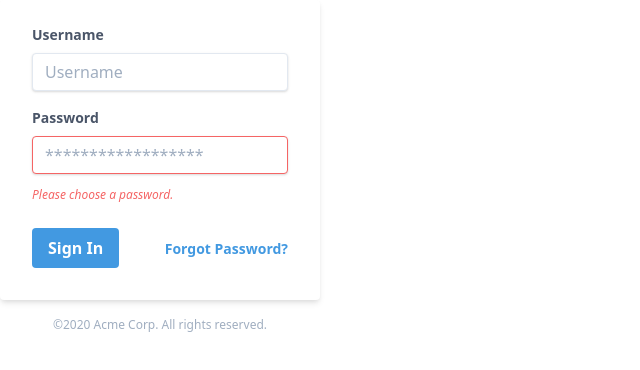
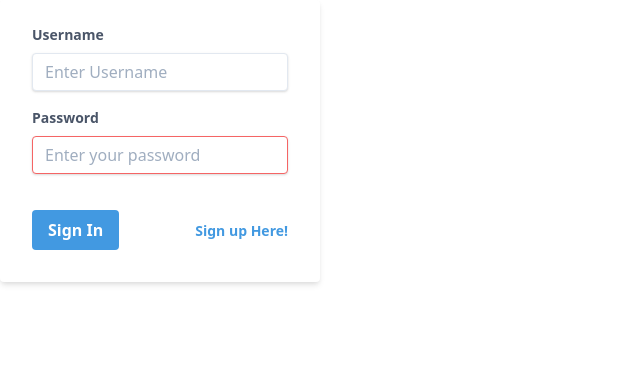
Before and after one commit to ttw4-mud/client, a React (Create React App) app: page / in a window 1280 px wide. Shown: the top 370 px of the page, without its empty margins (0-640 px from the left). Built offline with nearby package versions, Linux system fonts and the light colour scheme.

Commit message:
validation using yup/formik

```diff
--- a/src/components/SignIn.js
+++ b/src/components/SignIn.js
@@ -1,58 +1,140 @@
 import React from "react";
+import axios from "axios";
+import { withFormik, Formik } from "formik";
+import { Link } from "react-router-dom";
+import * as Yup from "yup";
 
-const SignIn = () => {
+const SignupSchema = Yup.object().shape({
+  username: Yup.string()
+    .max(50, "Username be less than 50 characters")
+    .required("Username is Required"),
+  email: Yup.string().email("Invalid email").required("Email required"),
+  password: Yup.string()
+    .required("password required")
+    .min(8, "Password is too short - should be 8 chars minimum.")
+    .matches(/(?=.*[0-9])/, "Password must contain a number."),
+});
+const SignUp = () => (
+  <div>
+    <Formik
+      initialValues={{
+        username: "",
+        email: "",
+        password: "",
+      }}
+      validationSchema={SignupSchema}
+      onSubmit={(values, { setSubmitting }) => {
+        setTimeout(() => {
+          console.log("Logging in", values);
+          setSubmitting(false);
+        }, 500);
+      }}
+    >
+      {(props) => {
+        const {
+          values,
+          touched,
+          errors,
+          isSubmitting,
+          handleChange,
+          handleBlur,
+          handleSubmit,
+        } = props;
         return (
-    <div class="w-full max-w-xs">
-      <form class="bg-white shadow-md rounded px-8 pt-6 pb-8 mb-4">
-        <div class="mb-4">
+          <div className="w-full max-w-xs">
+            <form
+              className="bg-white shadow-md rounded px-8 pt-6 pb-8 mb-4"
+              onSubmit={handleSubmit}
+            >
+              <div className="mb-4">
                 <label
-            class="block text-gray-700 text-sm font-bold mb-2"
-            for="username"
+                  className="block text-gray-700 text-sm font-bold mb-2"
+                  htmlFor="username"
                 >
                   Username
                 </label>
                 <input
-            class="shadow appearance-none border rounded w-full py-2 px-3 text-gray-700 leading-tight focus:outline-none focus:shadow-outline"
+                  className="shadow appearance-none border rounded w-full py-2 px-3 text-gray-700 leading-tight focus:outline-none focus:shadow-outline"
+                  name="username"
                   id="username"
                   type="text"
-            placeholder="Username"
+                  placeholder="Enter Username"
+                  value={values.username}
+                  onChange={handleChange}
+                  onBlur={handleBlur}
                 />
+                {errors.username && touched.username && (
+                  <div>{errors.username}</div>
+                )}
               </div>
-        <div class="mb-6">
+              <div className="mb-6">
                 <label
-            class="block text-gray-700 text-sm font-bold mb-2"
-            for="password"
+                  className="block text-gray-700 text-sm font-bold mb-2"
+                  htmlFor="password"
                 >
                   Password
                 </label>
                 <input
-            class="shadow appearance-none border border-red-500 rounded w-full py-2 px-3 text-gray-700 mb-3 leading-tight focus:outline-none focus:shadow-outline"
+                  className="shadow appearance-none border border-red-500 rounded w-full py-2 px-3 text-gray-700 mb-3 leading-tight focus:outline-none focus:shadow-outline"
+                  name="password"
                   id="password"
                   type="password"
-            placeholder="******************"
+                  placeholder="Enter your password"
+                  value={values.password}
+                  onChange={handleChange}
+                  onBlur={handleBlur}
                 />
-          <p class="text-red-500 text-xs italic">Please choose a password.</p>
+                {errors.password && touched.password && (
+                  <div>{errors.password}</div>
+                )}
+                <p className="text-red-500 text-xs italic"></p>
               </div>
-        <div class="flex items-center justify-between">
+              <div className="flex items-center justify-between">
                 <button
-            class="bg-blue-500 hover:bg-blue-700 text-white font-bold py-2 px-4 rounded focus:outline-none focus:shadow-outline"
-            type="button"
+                  className="bg-blue-500 hover:bg-blue-700 text-white font-bold py-2 px-4 rounded focus:outline-none focus:shadow-outline"
+                  type="submit"
+                  disabled={isSubmitting}
                 >
                   Sign In
                 </button>
-          <a
-            class="inline-block align-baseline font-bold text-sm text-blue-500 hover:text-blue-800"
-            href="#"
+                <Link
+                  className="inline-block align-baseline font-bold text-sm text-blue-500 hover:text-blue-800"
+                  to="/signup"
                 >
-            Forgot Password?
-          </a>
+                  Sign up Here!
+                </Link>
               </div>
             </form>
-      <p class="text-center text-gray-500 text-xs">
-        &copy;2020 Acme Corp. All rights reserved.
-      </p>
           </div>
         );
+      }}
+    </Formik>
+  </div>
+);
+const FormikLogin = withFormik({
+  mapPropsToValues({ user, password }) {
+    return {
+      user: user || "",
+      password: password || "",
     };
-
-export default SignIn;
+  },
+  handleSubmit(values, { props, resetForm }) {
+    const params = {
+      username: values.user,
+      password: values.password,
+    };
+    axios
+      .post("url", params)
+      .then((response) => {
+        console.log(response.data);
+        // localStorage.setItem("token", response.data.token);
+        // localStorage.setItem("user", response.data.user.id);
+        props.history.push("/game");
+        resetForm();
+      })
+      .catch((error) => {
+        alert(error.message);
+      });
+  },
+})(SignUp);
+export default FormikLogin;
--- a/src/components/SignUp.js
+++ b/src/components/SignUp.js
@@ -1,14 +1,17 @@
 import React from "react";
 import axios from "axios";
 import { withFormik, Formik } from "formik";
-// import {Link} from 'react-router-dom';
 import * as Yup from "yup";
+
 const SignupSchema = Yup.object().shape({
   username: Yup.string()
     .max(50, "Username be less than 50 characters")
     .required("Username is Required"),
   email: Yup.string().email("Invalid email").required("Email required"),
-  password: Yup.string().required("password required"),
+  password: Yup.string()
+    .required("password required")
+    .min(8, "Password is too short - should be 8 chars minimum.")
+    .matches(/(?=.*[0-9])/, "Password must contain a number."),
 });
 const SignUp = () => (
   <div>
@@ -19,87 +22,104 @@ const SignUp = () => (
         password: "",
       }}
       validationSchema={SignupSchema}
-      onSubmit={(values) => {
-        console.log(values);
+      onSubmit={(values, { setSubmitting }) => {
+        setTimeout(() => {
+          console.log("Logging in", values);
+          setSubmitting(false);
+        }, 500);
       }}
     >
-      {({ errors, touched }) => (
-        <div class="w-full max-w-xs">
+      {(props) => {
+        const {
+          values,
+          touched,
+          errors,
+          isSubmitting,
+          handleChange,
+          handleBlur,
+          handleSubmit,
+        } = props;
+        return (
+          <div className="w-full max-w-xs">
             <form
-            class="bg-white shadow-md rounded px-8 pt-6 pb-8 mb-4"
+              className="bg-white shadow-md rounded px-8 pt-6 pb-8 mb-4"
               onSubmit={handleSubmit}
             >
-            <div class="mb-4">
+              <div className="mb-4">
                 <label
-                class="block text-gray-700 text-sm font-bold mb-2"
-                for="username"
+                  className="block text-gray-700 text-sm font-bold mb-2"
+                  htmlFor="username"
                 >
                   Username
                 </label>
                 <input
-                class="shadow appearance-none border rounded w-full py-2 px-3 text-gray-700 leading-tight focus:outline-none focus:shadow-outline"
+                  className="shadow appearance-none border rounded w-full py-2 px-3 text-gray-700 leading-tight focus:outline-none focus:shadow-outline"
+                  name="username"
                   id="username"
                   type="text"
-                placeholder="Username"
-                className={errors.username && touched.username && "error"}
+                  placeholder="Enter Username"
+                  value={values.username}
+                  onChange={handleChange}
+                  onBlur={handleBlur}
                 />
                 {errors.username && touched.username && (
-                <div className="input-feedback">{errors.username}</div>
+                  <div>{errors.username}</div>
                 )}
               </div>
-            <div class="mb-4">
+              <div className="mb-4">
                 <label
-                class="block text-gray-700 text-sm font-bold mb-2"
-                for="email"
+                  className="block text-gray-700 text-sm font-bold mb-2"
+                  htmlFor="email"
                 >
                   Email
                 </label>
                 <input
-                class="shadow appearance-none border rounded w-full py-2 px-3 text-gray-700 leading-tight focus:outline-none focus:shadow-outline"
+                  className="shadow appearance-none border rounded w-full py-2 px-3 text-gray-700 leading-tight focus:outline-none focus:shadow-outline"
+                  name="email"
                   id="email"
                   type="text"
-                placeholder="Email"
-                className={errors.email && touched.email && "error"}
+                  placeholder="Enter your email"
+                  value={values.email}
+                  onChange={handleChange}
+                  onBlur={handleBlur}
                 />
-              {errors.email && touched.email && (
-                <div className="input-feedback">{errors.email}</div>
-              )}
+                {errors.email && touched.email && <div>{errors.email}</div>}
               </div>
-            <div class="mb-6">
+              <div className="mb-6">
                 <label
-                class="block text-gray-700 text-sm font-bold mb-2"
-                for="password"
+                  className="block text-gray-700 text-sm font-bold mb-2"
+                  htmlFor="password"
                 >
                   Password
                 </label>
                 <input
-                class="shadow appearance-none border border-red-500 rounded w-full py-2 px-3 text-gray-700 mb-3 leading-tight focus:outline-none focus:shadow-outline"
+                  className="shadow appearance-none border border-red-500 rounded w-full py-2 px-3 text-gray-700 mb-3 leading-tight focus:outline-none focus:shadow-outline"
+                  name="password"
                   id="password"
                   type="password"
-                placeholder="Password"
-                className={errors.password && touched.password && "error"}
+                  placeholder="Enter your password"
+                  value={values.password}
+                  onChange={handleChange}
+                  onBlur={handleBlur}
                 />
                 {errors.password && touched.password && (
-                <div className="input-feedback">{errors.password}</div>
+                  <div>{errors.password}</div>
                 )}
-              <p class="text-red-500 text-xs italic">
-                Please choose a password.
-              </p>
+                <p className="text-red-500 text-xs italic"></p>
               </div>
-            <div class="flex items-center justify-between">
+              <div className="flex items-center justify-between">
                 <button
-                class="bg-blue-500 hover:bg-blue-700 text-white font-bold py-2 px-4 rounded focus:outline-none focus:shadow-outline"
-                type="button"
+                  className="bg-blue-500 hover:bg-blue-700 text-white font-bold py-2 px-4 rounded focus:outline-none focus:shadow-outline"
+                  type="submit"
+                  disabled={isSubmitting}
                 >
                   Sign Up
                 </button>
               </div>
             </form>
-          <p class="text-center text-gray-500 text-xs">
-            &copy;2020 Acme Corp. All rights reserved.
-          </p>
           </div>
-      )}
+        );
+      }}
     </Formik>
   </div>
 );
@@ -120,9 +140,10 @@ const FormikLogin = withFormik({
     axios
       .post("url", params)
       .then((response) => {
-        localStorage.setItem("token", response.data.token);
-        localStorage.setItem("user", response.data.user.id);
-        props.history.push("/favorites");
+        console.log(response.data);
+        // localStorage.setItem("token", response.data.token);
+        // localStorage.setItem("user", response.data.user.id);
+        props.history.push("/game");
         resetForm();
       })
       .catch((error) => {
```
Lines whose indentation alone changed are shown as unchanged.
